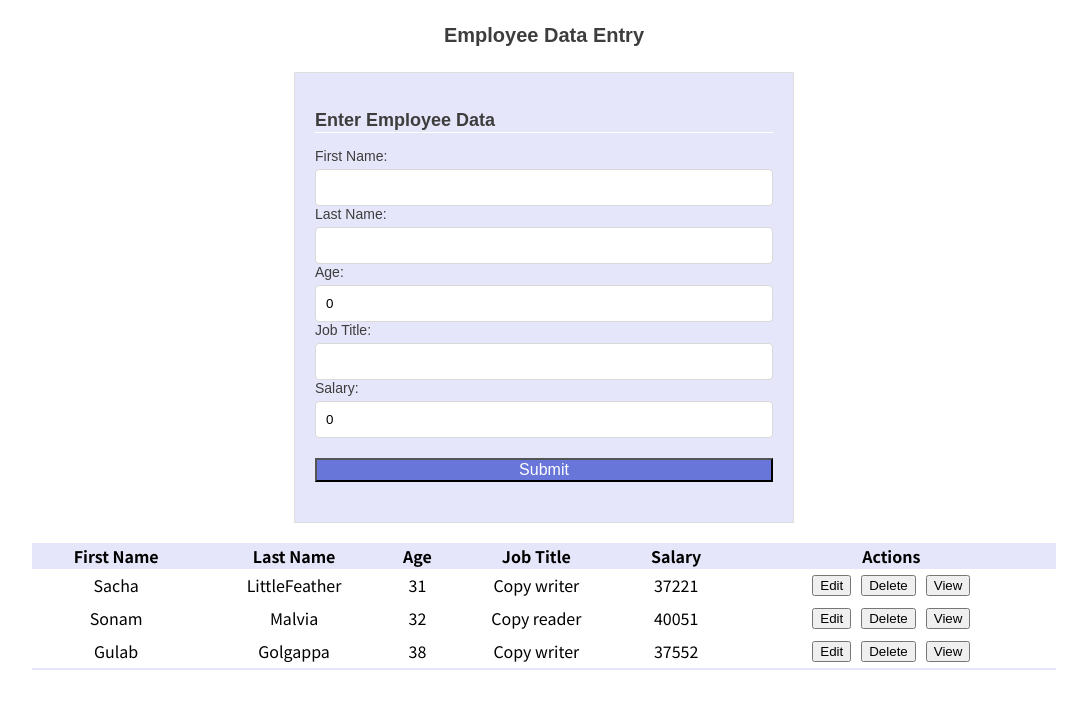
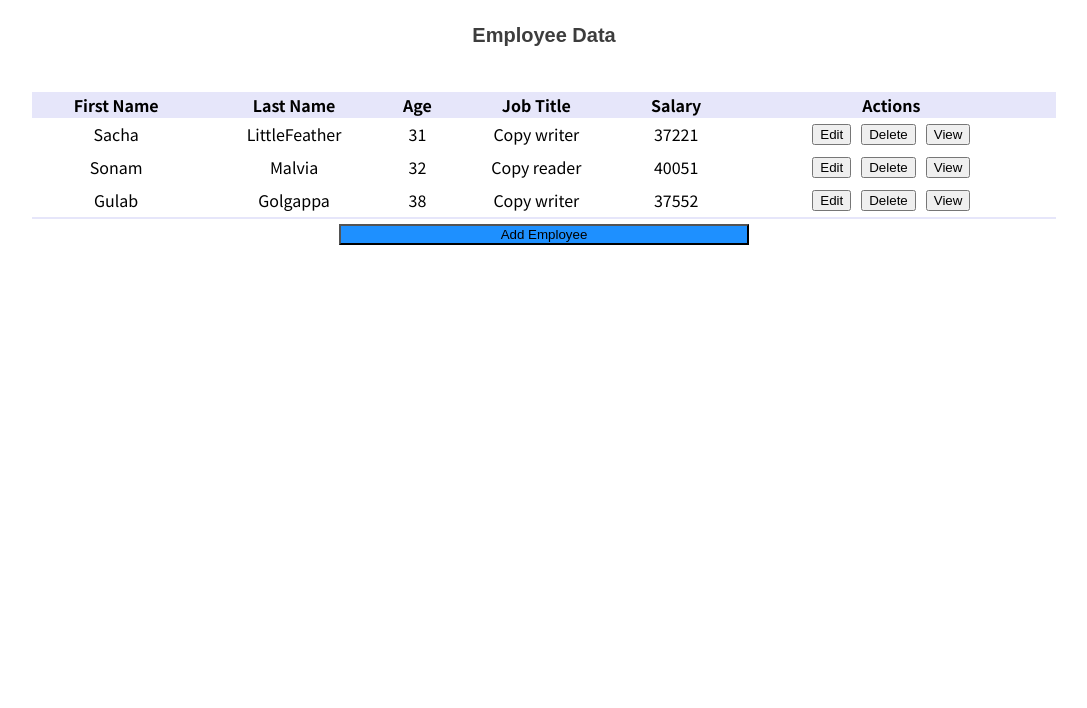
Before and after one commit to sourish33/reactnodesql, a React (Create React App) app in the folder client/: page / in a window 1280 px wide. Shown: the top 708 px of the page, without its empty margins (96-1183 px from the left). Built offline with nearby package versions, Linux system fonts and the light colour scheme.

Commit message:
basic routing without react-router-dom

```diff
--- a/client/src/App.js
+++ b/client/src/App.js
@@ -4,10 +4,21 @@ import FormElement from './FormElement/FormElement';
 
 
 function App() {
+  let component
+  switch (window.location.pathname){
+    case "/":
+      component = <DataTable/>
+      break
+    case "/add":
+      component = <FormElement/>
+      break
+    default:
+      component = <DataTable/>
+  }
+
   return (
     <div className={styles.container}>
-      <FormElement/>
-      <DataTable/>
+      {component}
     </div>
   );
 }
--- a/client/src/DataTable/DataTable.js
+++ b/client/src/DataTable/DataTable.js
@@ -44,6 +44,8 @@ const tableData = data.map(el => {
 })
 
   return (
+    <>
+        <h1>Employee Data</h1>
         <table>
         <tr>
           <th>First Name</th>
@@ -55,6 +57,8 @@ const tableData = data.map(el => {
         </tr>
         {tableData}
         </table>
+        <button className={styles.addbutton}> Add Employee</button>
+    </>
   )
 }
 
--- a/client/src/DataTable/DataTable.module.css
+++ b/client/src/DataTable/DataTable.module.css
@@ -17,3 +17,9 @@ table{
   button{
     margin: 5px;
   }
+  .addbutton{
+    width: 40%;
+    background-color: dodgerblue;
+    margin-left: auto;
+    margin-right: auto;
+  }
```
Also changed, not shown: 1 other file (tests, documents, lock files or other folders). Lines whose indentation alone changed are shown as unchanged.
